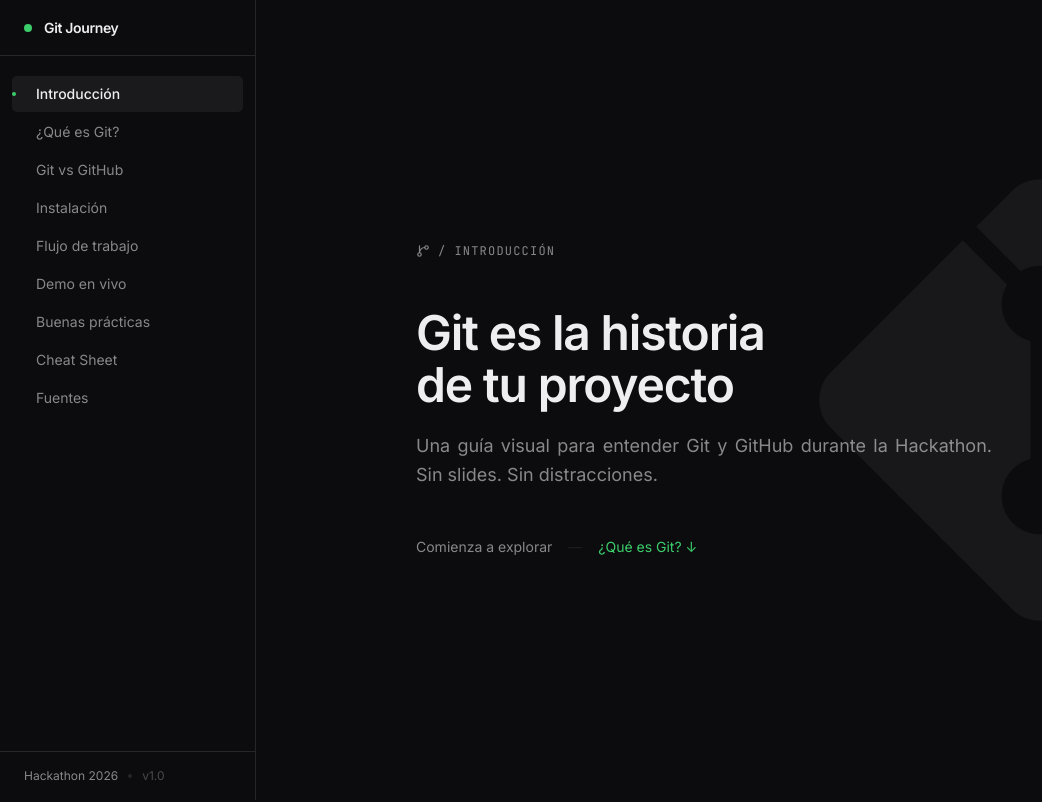
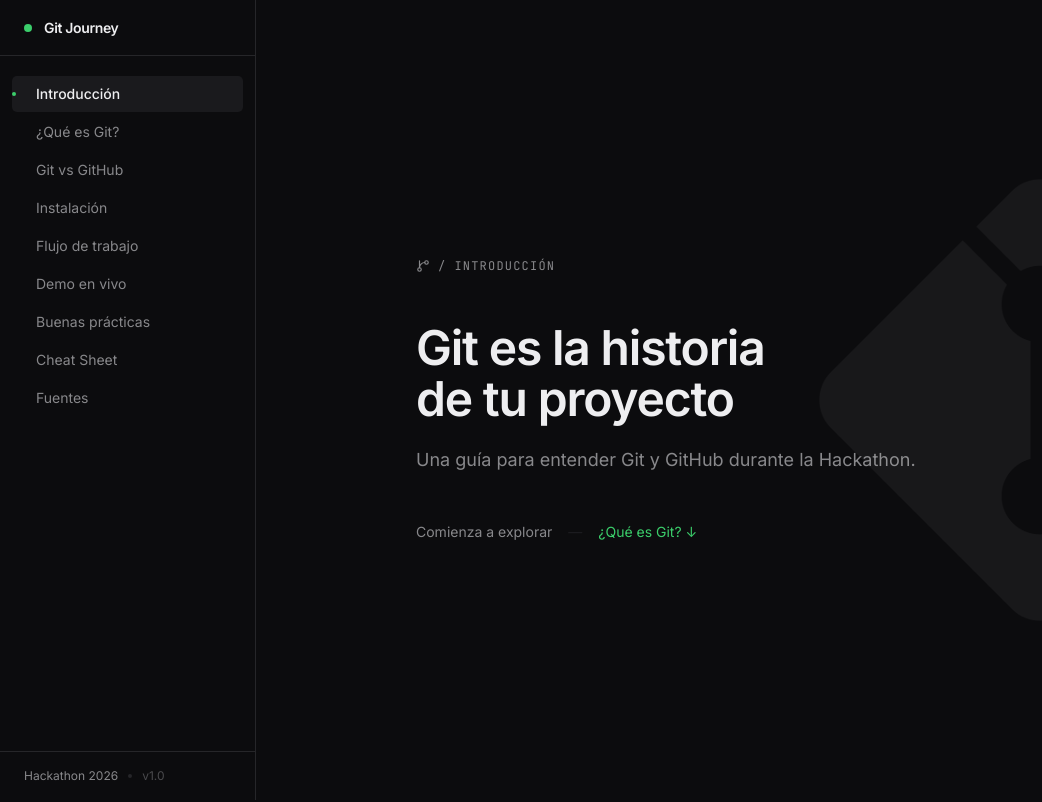
Before and after one commit to victorsnz/git-journey, a React (Vite) app: page / in a window 1280 px wide. Shown: the top 802 px of the page, without its empty margins (0-1042 px from the left). Built offline with nearby package versions, Linux system fonts and the light colour scheme.

Commit message:
chore: A little change on the text

```diff
--- a/src/pages/Introduction.tsx
+++ b/src/pages/Introduction.tsx
@@ -24,8 +24,7 @@
       </h1>
 
       <p className="text-lg text-muted leading-relaxed text-justify max-w-xl mb-12">
-        Una guía visual para entender Git y GitHub durante la Hackathon.
-        Sin slides. Sin distracciones.
+        Una guía para entender Git y GitHub durante la Hackathon.
       </p>
 
       <div className="flex items-center gap-4 text-sm">
```
